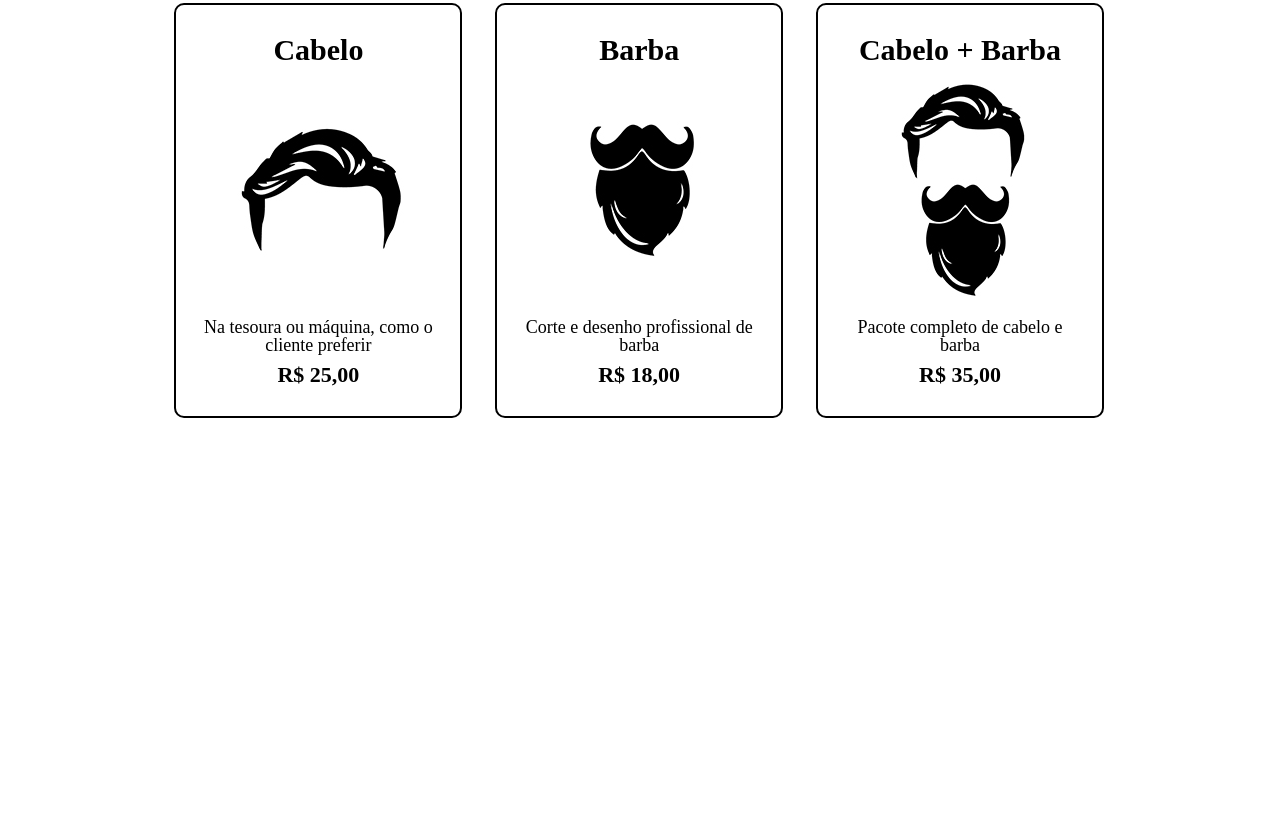
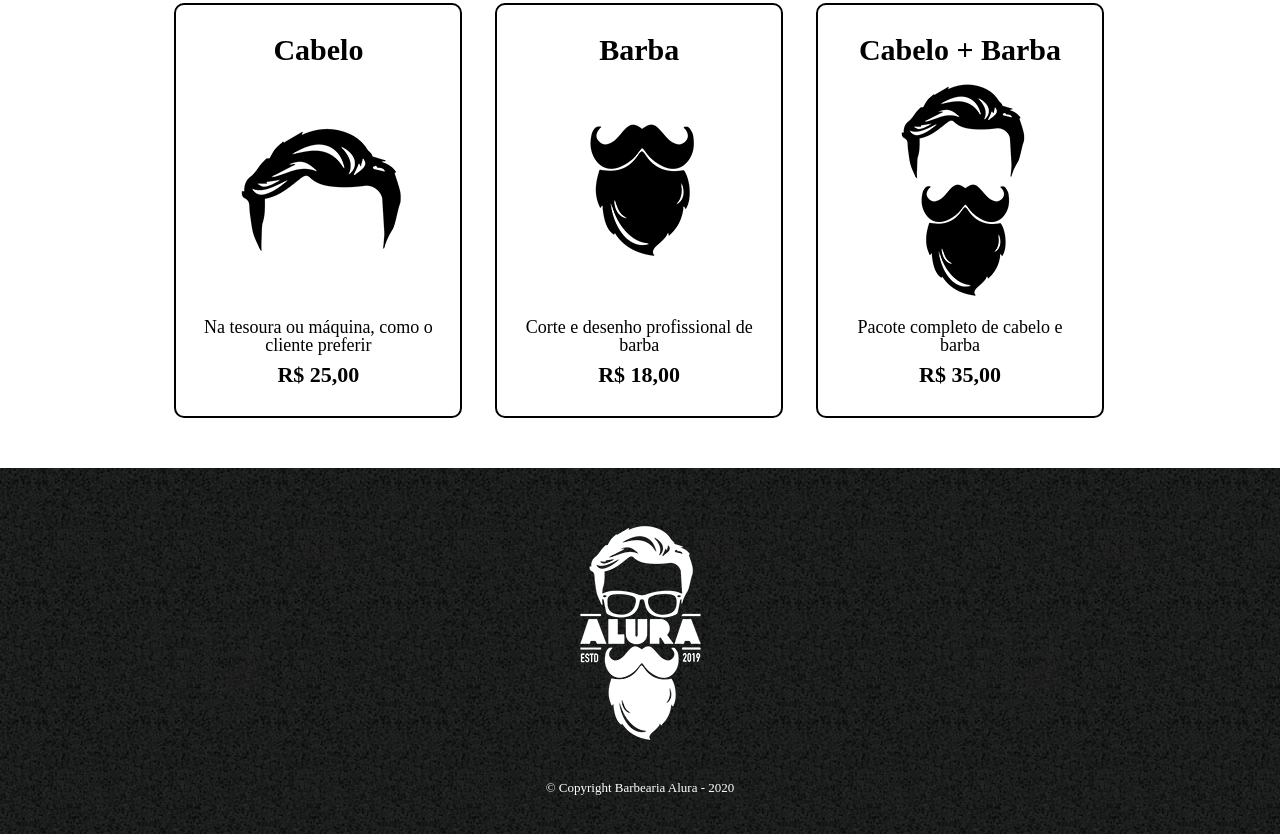
Before and after one commit to ivanfsilva/barbearia-alura, a plain HTML site: page produtos.html in a window 1280 px wide. Shown: the part 340-1174 px from the top of the page. Before the commit the page ends 808 px from the top, so only its background shows below. Drawn offline with Linux system fonts and the light colour scheme.

Commit message:
Finalizado o footer de produtos e sua estilizacao

```diff
--- a/produtos.css
+++ b/produtos.css
@@ -79,3 +79,16 @@ nav a:hover {
     font-weight: bold;
     margin-top: 10px;
 }
+
+footer {
+    text-align: center;
+    background: url("bg.jpg");
+    background-color: #cccccc;
+    padding: 40px 0;
+}
+
+.copyright {
+    color: #ffffff;
+    font-size: 13px;
+    margin: 20px 0 0;
+}
--- a/produtos.html
+++ b/produtos.html
@@ -43,5 +43,10 @@
                 </li>
             </ul>
         </main>
+
+        <footer>
+            <img src="logo-branco.png">
+            <p class="copyright">&copy; Copyright Barbearia Alura - 2020</p>
+        </footer>
     </body>
 </html>
```
